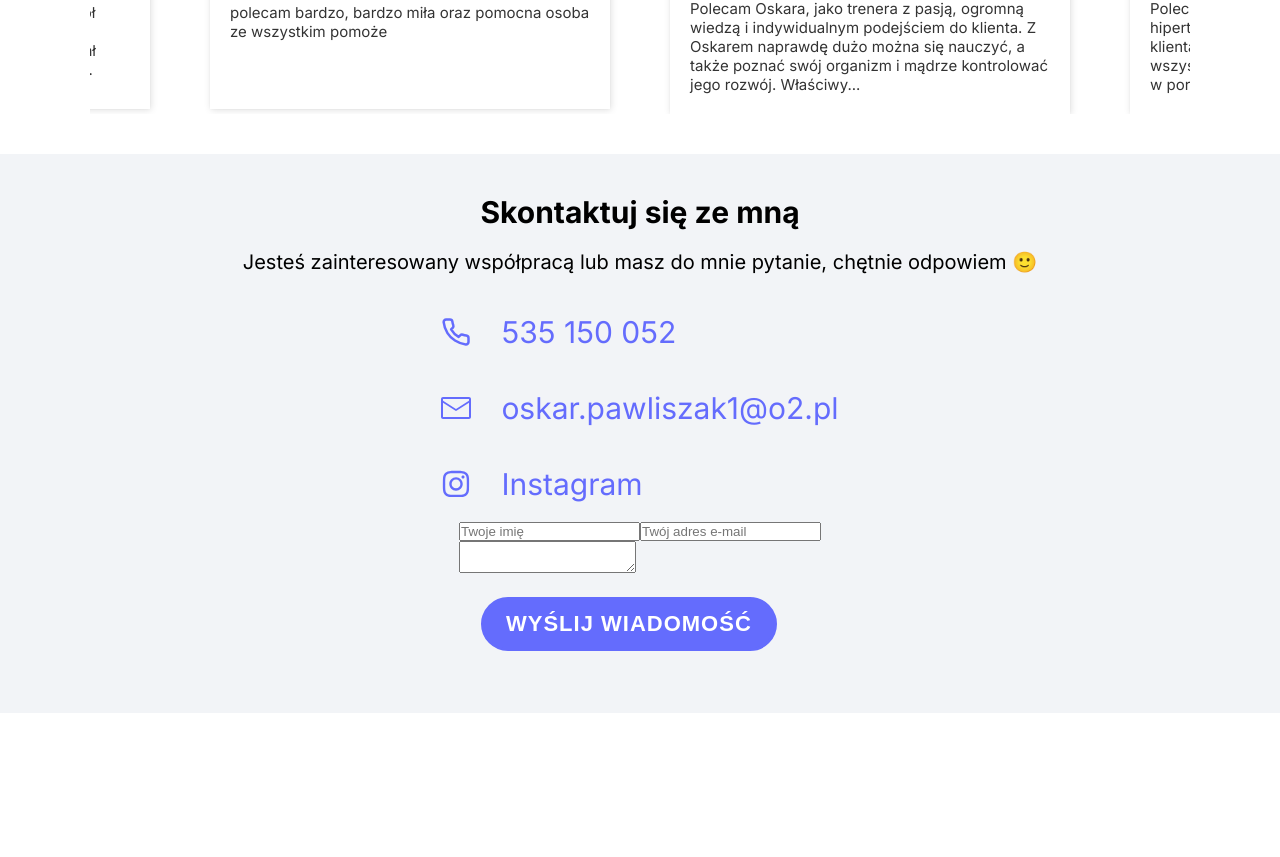
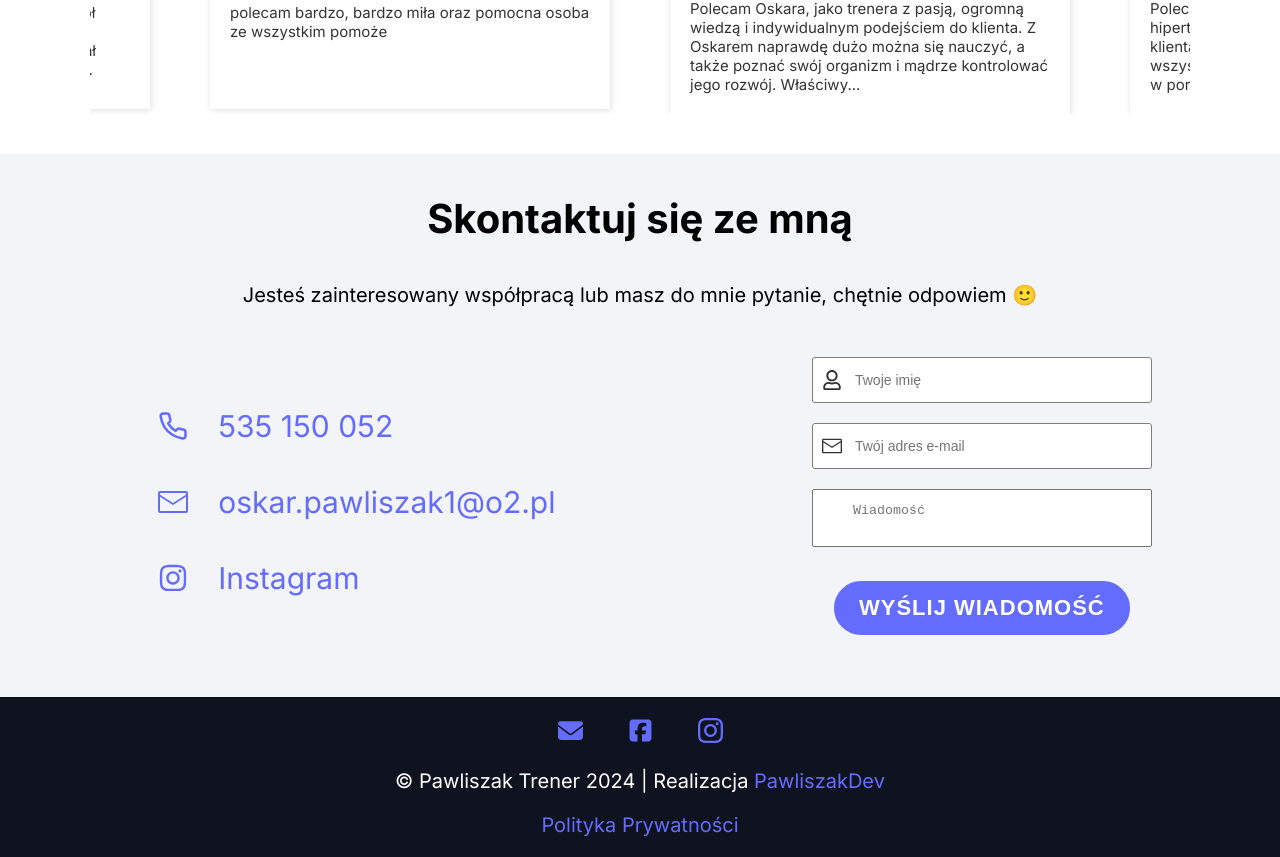
Before and after one commit to Pawliszakk/PawliszakTrener, a Next.js app: page / in a window 1280 px wide. Shown: the part 5228-6085 px from the top of the page. Before the commit the page ends 5941 px from the top, so only its background shows below. Built offline with nearby package versions, Linux system fonts and the light colour scheme.

Commit message:
added footer

```diff
--- a/app/layout.tsx
+++ b/app/layout.tsx
@@ -2,6 +2,7 @@ import type { Metadata } from 'next';
 import { Inter } from 'next/font/google';
 import './globals.css';
 import Navbar from '@/components/layout/Nav/Navbar';
+import Footer from '@/components/layout/footer/footer';
 
 const inter = Inter({ subsets: ['latin'] });
 
@@ -22,6 +23,7 @@ export default function RootLayout({
 			<body className={inter.className}>
 				<Navbar />
 				{children}
+				<Footer />
 			</body>
 		</html>
 	);
--- a/components/Contact/Contact.module.scss
+++ b/components/Contact/Contact.module.scss
@@ -5,11 +5,13 @@
 	align-items: center;
 	flex-direction: column;
 	background-color: var(--bg-darker);
+	text-align: center;
 	h3 {
 		font-size: 3rem;
 	}
 	p {
 		margin: 2rem 0;
+		padding: 1em;
 		font-size: 2rem;
 	}
 	.box {
@@ -18,6 +20,7 @@
 		align-items: center;
 		flex-direction: column;
 		.infos {
+			margin-left: 3em;
 			display: flex;
 			justify-content: center;
 			align-items: flex-start;
@@ -26,14 +29,79 @@
 				display: flex;
 				justify-content: center;
 				align-items: center;
+				gap: 1em;
 				margin: 2rem 0;
 				text-decoration: none;
-				font-size: 3rem;
+				font-size: 2rem;
 				color: var(--cta);
-				svg {
-					margin-right: 1em;
+			}
+		}
+		.form {
+			.top {
+				.input {
+					position: relative;
+					input {
+						margin: 1rem 0;
+						width: 100%;
+						padding: 1em 0em 1em 3em;
+						background-color: var(--bg);
+						border-radius: 0.3rem;
+						border: 1px solid #807c7c;
+						font-size: 1.4rem;
+					}
+					svg {
+						position: absolute;
+						top: 50%;
+						left: 10px;
+						transform: translateY(-50%);
+						font-size: 2rem;
+						opacity: 0.8;
+					}
+				}
+			}
+			textarea {
+				margin: 1rem 0;
+				padding: 1em 0em 1em 3em;
+				resize: none;
+				width: 100%;
+			}
+			svg {
+				position: absolute;
+				top: 50%;
+				left: 10px;
+				transform: translateY(-50%);
+				font-size: 2rem;
+				opacity: 0.8;
+			}
+		}
+	}
+	@media (min-width: 400px) {
+		.box {
+			.infos {
+				.info {
+					font-size: 2.4rem;
 				}
 			}
 		}
 	}
+
+	@media (min-width: 576px) {
+		.box {
+			.infos {
+				.info {
+					font-size: 3rem;
+				}
+			}
+		}
+	}
+	@media (min-width: 768px) {
+		h3 {
+			font-size: 4rem;
+		}
+		.box {
+			width: 100%;
+			flex-direction: row;
+			justify-content: space-around;
+		}
+	}
 }
--- a/components/Contact/Contact.tsx
+++ b/components/Contact/Contact.tsx
@@ -4,6 +4,8 @@ import { FiPhone } from 'react-icons/fi';
 import { RxEnvelopeClosed } from 'react-icons/rx';
 import { FaInstagram } from 'react-icons/fa6';
 import Button from '../UI/Button';
+import { FaRegUser } from 'react-icons/fa';
+import { BiMessageDetail } from 'react-icons/bi';
 
 const Contact = () => {
 	return (
@@ -31,11 +33,20 @@ const Contact = () => {
 				</div>
 				<div className={classes.form}>
 					<div className={classes.top}>
-						<input type="text" name="name" placeholder="Twoje imię" />
-						<input type="text" name="email" placeholder="Twój adres e-mail" />
+						<div className={classes.input}>
+							<input type="text" name="name" placeholder="Twoje imię" />
+							<FaRegUser />
+						</div>
+						<div className={classes.input}>
+							<input type="text" name="email" placeholder="Twój adres e-mail" />
+							<RxEnvelopeClosed />
+						</div>
 					</div>
 					<div className={classes.bottom}>
-						<textarea name="message" id=""></textarea>
+						<div className={classes.input}>
+							<textarea name="message" id="" placeholder="Wiadomość"></textarea>
+							<BiMessageDetail />
+						</div>
 					</div>
 					<Button darkHoverFont>wyślij wiadomość</Button>
 				</div>
--- /dev/null
+++ b/components/layout/footer/footer.module.scss
@@ -0,0 +1,35 @@
+.footer {
+	min-height: 20vh;
+	background-color: #0f131f;
+	display: flex;
+	justify-content: center;
+	align-items: center;
+	flex-direction: column;
+	gap: 2rem;
+	color: #fff;
+	text-align: center;
+	font-size: 1.6rem;
+	a {
+		text-decoration: none;
+		color: var(--cta);
+	}
+	.socials {
+		display: flex;
+		justify-content: center;
+		align-items: center;
+		gap: 2rem;
+		.social {
+			font-size: 2.5rem;
+			a {
+				padding: 0.5em;
+				transition: color 0.3s;
+			}
+			&:hover a {
+				color: #fff;
+			}
+		}
+	}
+	@media (min-width: 768px) {
+		font-size: 2rem;
+	}
+}
--- /dev/null
+++ b/components/layout/footer/footer.tsx
@@ -0,0 +1,37 @@
+import Link from 'next/link';
+import classes from './footer.module.scss';
+import { FaEnvelope, FaSquareFacebook } from 'react-icons/fa6';
+import { SiInstagram } from 'react-icons/si';
+
+const Footer = () => {
+	const currentYear = new Date().getFullYear();
+	return (
+		<footer className={classes.footer}>
+			<div className={classes.socials}>
+				<div className={classes.social}>
+					<a href="mailto:oskar.pawliszak1@o2.pl">
+						<FaEnvelope />
+					</a>
+				</div>
+				<div className={classes.social}>
+					<a href="https://www.facebook.com/oskar.pawliszak.5/">
+						<FaSquareFacebook />
+					</a>
+				</div>
+				<div className={classes.social}>
+					<a href="https://www.instagram.com/pawliszakk">
+						<SiInstagram />
+					</a>
+				</div>
+			</div>
+			<p>
+				© Pawliszak Trener {currentYear} | Realizacja{' '}
+				<a href="https://www.pawliszakdev.com">PawliszakDev</a>
+			</p>
+
+			<Link href="/polityka-prywatnosci">Polityka Prywatności</Link>
+		</footer>
+	);
+};
+
+export default Footer;
```
